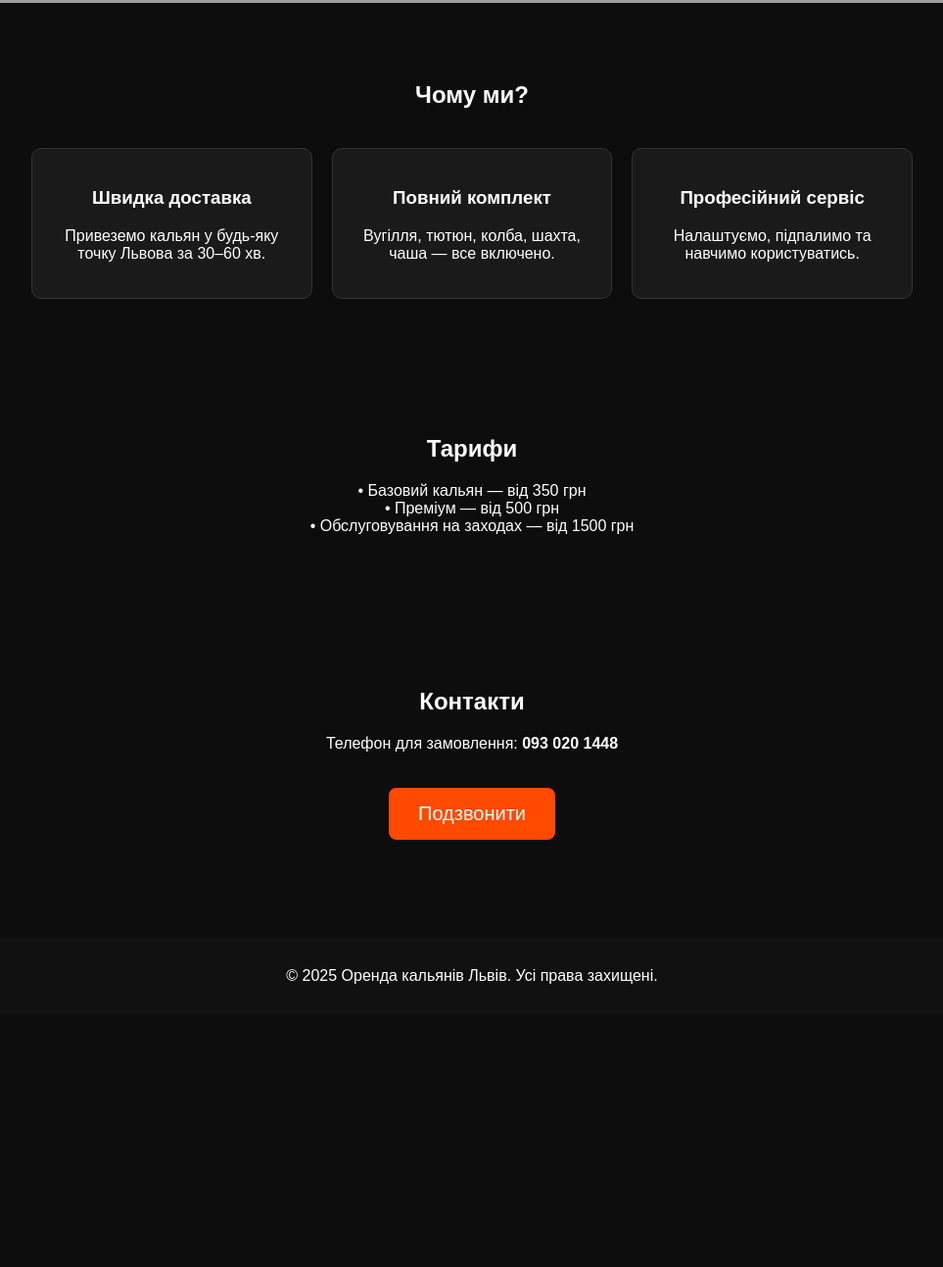
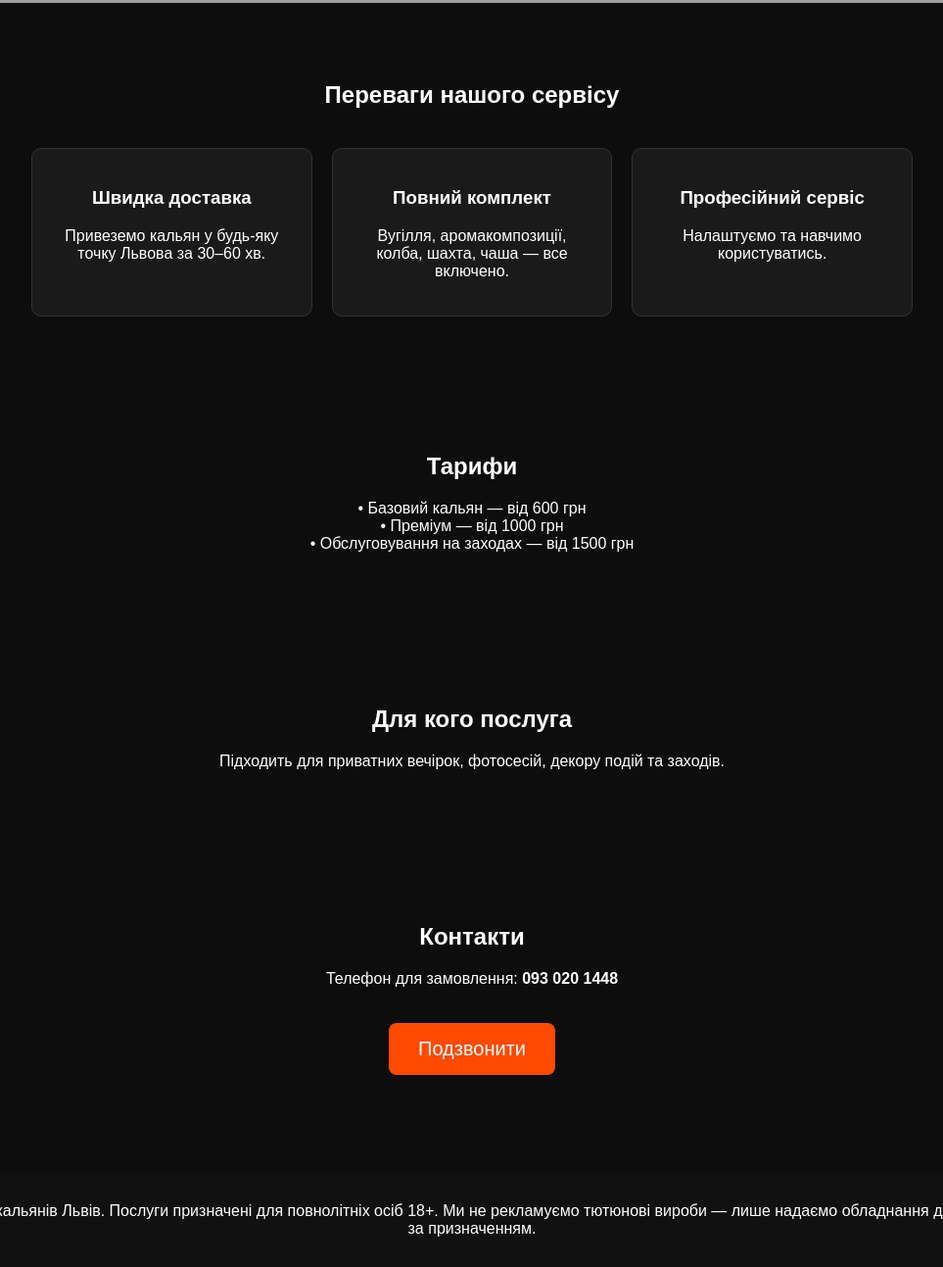
Before and after one commit to Abram0vi4/KaLIAN_Lviv, a plain HTML site: page index.html in a window 1280 px wide. Shown: the part 467-1760 px from the top of the page at 98% size, without its empty margins (158-1121 px from the left). Before the commit the page ends 1502 px from the top, so only its background shows below. Drawn offline with Linux system fonts and the light colour scheme; grey boxes are pictures that could not be loaded.

Commit message:
Оновлений сайт під Google Ads

```diff
--- a/index.html
+++ b/index.html
@@ -1,81 +1,33 @@
 <!DOCTYPE html>
+
 <html lang="uk">
 <head>
   <meta charset="UTF-8" />
   <meta name="viewport" content="width=device-width, initial-scale=1.0" />
   <title>Оренда кальянів Львів</title>
+  <meta name="description" content="Оренда сертифікованих кальянів для приватних подій у Львові. Прокат базового кальяну від 600 грн, преміум від 1000 грн.">
   <style>
-    body {
-      margin: 0;
-      font-family: Arial, sans-serif;
-      background: #0d0d0d;
-      color: #ffffff;
-    }
-    header {
-      background: url('https://images.unsplash.com/photo-1607773707041-25c70b0162d5?auto=format&fit=crop&w=1200&q=80') center/cover no-repeat;
-      padding: 120px 20px;
-      text-align: center;
-    }
-    header h1 {
-      font-size: 48px;
-      margin-bottom: 10px;
-      text-shadow: 0 0 10px rgba(0,0,0,0.5);
-    }
-    header p { font-size: 22px; }
-
-    .btn {
-      display: inline-block;
-      margin-top: 20px;
-      padding: 15px 30px;
-      background: #ff4a00;
-      color: #fff;
-      text-decoration: none;
-      font-size: 20px;
-      border-radius: 8px;
-      transition: 0.3s;
-    }
-    .btn:hover {
-      background: #e64000;
-    }
-
-    .section {
-      padding: 60px 20px;
-      max-width: 900px;
-      margin: auto;
-      text-align: center;
-    }
-
-    .features {
-      display: grid;
-      grid-template-columns: repeat(auto-fit, minmax(250px, 1fr));
-      gap: 20px;
-      margin-top: 40px;
-    }
-    .feature-box {
-      background: #1a1a1a;
-      padding: 20px;
-      border-radius: 10px;
-      border: 1px solid #333;
-    }
-
-    footer {
-      text-align: center;
-      padding: 30px;
-      background: #111;
-      margin-top: 40px;
-      font-size: 16px;
-    }
+    body {margin:0;font-family:Arial,sans-serif;background:#0d0d0d;color:#fff;}
+    header {background:url('https://images.unsplash.com/photo-1607773707041-25c70b0162d5?auto=format&fit=crop&w=1200&q=80') center/cover no-repeat;padding:120px 20px;text-align:center;}
+    header h1 {font-size:48px;margin-bottom:10px;text-shadow:0 0 10px rgba(0,0,0,0.5);}
+    header p {font-size:22px;}
+    .btn {display:inline-block;margin-top:20px;padding:15px 30px;background:#ff4a00;color:#fff;text-decoration:none;font-size:20px;border-radius:8px;transition:0.3s;}
+    .btn:hover {background:#e64000;}
+    .section {padding:60px 20px;max-width:900px;margin:auto;text-align:center;}
+    .features {display:grid;grid-template-columns:repeat(auto-fit,minmax(250px,1fr));gap:20px;margin-top:40px;}
+    .feature-box {background:#1a1a1a;padding:20px;border-radius:10px;border:1px solid #333;}
+    footer {text-align:center;padding:30px;background:#111;margin-top:40px;font-size:16px;}
   </style>
 </head>
 <body>
   <header>
     <h1>Оренда кальянів у Львові</h1>
-    <p>Преміальні кальяни для дому, вечірок та заходів</p>
+    <p>Оренда сертифікованих кальянів для приватних подій у Львові</p>
     <a href="tel:0930201448" class="btn">Замовити: 093 020 1448</a>
   </header>
 
   <section class="section">
-    <h2>Чому ми?</h2>
+    <h2>Переваги нашого сервісу</h2>
     <div class="features">
       <div class="feature-box">
         <h3>Швидка доставка</h3>
@@ -83,18 +35,23 @@
       </div>
       <div class="feature-box">
         <h3>Повний комплект</h3>
-        <p>Вугілля, тютюн, колба, шахта, чаша — все включено.</p>
+        <p>Вугілля, аромакомпозиції, колба, шахта, чаша — все включено.</p>
       </div>
       <div class="feature-box">
         <h3>Професійний сервіс</h3>
-        <p>Налаштуємо, підпалимо та навчимо користуватись.</p>
+        <p>Налаштуємо та навчимо користуватись.</p>
       </div>
     </div>
   </section>
 
   <section class="section">
     <h2>Тарифи</h2>
-    <p>• Базовий кальян — від 350 грн<br>• Преміум — від 500 грн<br>• Обслуговування на заходах — від 1500 грн</p>
+    <p>• Базовий кальян — від 600 грн<br>• Преміум — від 1000 грн<br>• Обслуговування на заходах — від 1500 грн</p>
+  </section>
+
+  <section class="section">
+    <h2>Для кого послуга</h2>
+    <p>Підходить для приватних вечірок, фотосесій, декору подій та заходів.</p>
   </section>
 
   <section class="section">
@@ -104,7 +61,7 @@
   </section>
 
   <footer>
-    © 2025 Оренда кальянів Львів. Усі права захищені.
+    © 2025 Оренда кальянів Львів. Послуги призначені для повнолітніх осіб 18+. Ми не рекламуємо тютюнові вироби — лише надаємо обладнання для використання за призначенням.
   </footer>
 </body>
 </html>
```
